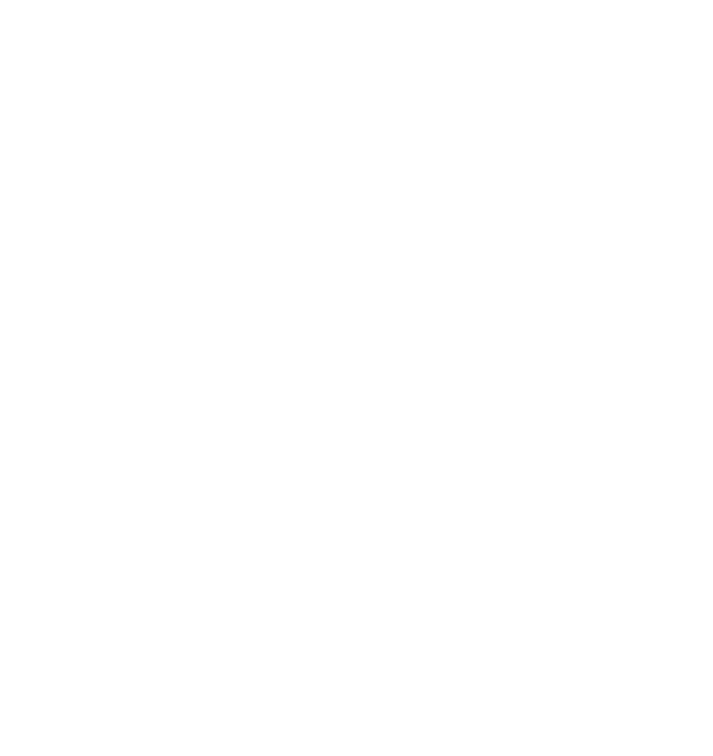
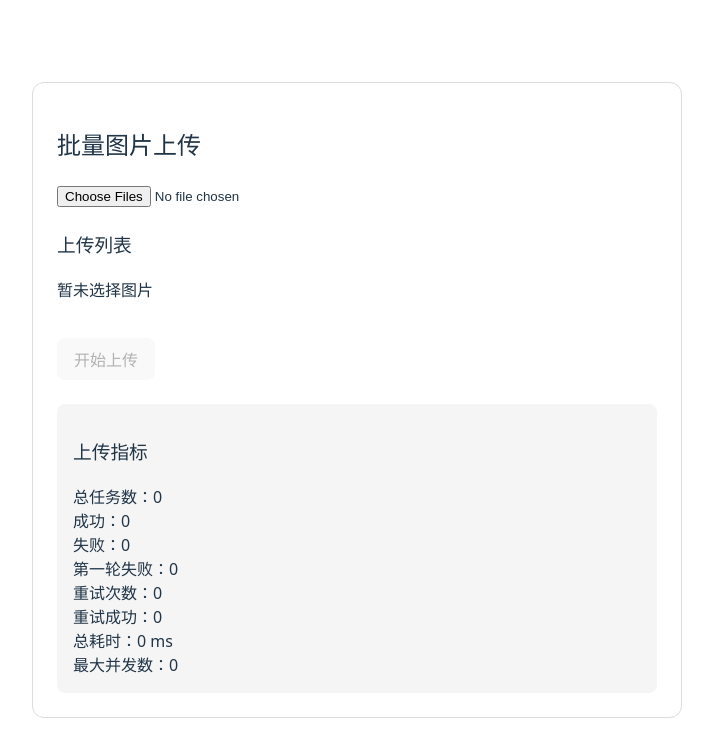
Before and after one commit to reallegg/react-blog-demo, a React (Vite) app: page /uploadimage in a window 1280 px wide. Before the commit this address had no page. Shown: the top 756 px of the page, without its empty margins (283-996 px from the left). Built offline with nearby package versions, Linux system fonts and the light colour scheme.

Commit message:
add upload image

```diff
--- a/src/App.tsx
+++ b/src/App.tsx
@@ -1,12 +1,14 @@
 import { Routes, Route } from 'react-router'
 import PullToRefresh from './pages/PullToRefresh/index.tsx'
 import PracticeHub from './pages/PracticeHub/index.tsx'
+import ImageUploader from './pages/uploadImage/index.tsx'
 
 function App() {
   return (
     <Routes>
       <Route path="/" element={<PullToRefresh />} />
       <Route path="/practice" element={<PracticeHub />} />
+      <Route path="/uploadimage" element={<ImageUploader />} />
     </Routes>
   )
 }
--- /dev/null
+++ b/src/pages/uploadImage/index.tsx
@@ -0,0 +1,131 @@
+import { useState } from 'react'
+import { uploadTask } from '../../services/uploadTask'
+import type {
+  UploadItem,
+  UploadMetrics,
+} from '../../types/upload.ts'
+
+export default function ImageUploader() {
+  const [items, setItems] = useState<UploadItem[]>([])
+  const metrics: UploadMetrics = {
+  total: items.length,
+
+  successCount: 0,
+  failedCount: 0,
+
+  firstAttemptFailedCount: 0,
+  retryCount: 0,
+  retrySuccessCount: 0,
+
+  totalDuration: 0,
+  maxConcurrency: 0,
+}
+
+  const handleFileChange = (
+    event: React.ChangeEvent<HTMLInputElement>
+  ) => {
+    const files = Array.from(event.target.files ?? [])
+
+    const newItems: UploadItem[] = files.map((file) => ({
+      id: crypto.randomUUID(),
+      file,
+      status: 'pending',
+      retryCount: 0,
+    }))
+
+    setItems(newItems)
+  }
+
+  const handleUpload = async () => {
+    if (items.length === 0) return
+
+    const firstItem = items[0]
+
+    try {
+      const result = await uploadTask(firstItem.file)
+
+      console.log('上传成功', result)
+    } catch (error) {
+      console.log('上传失败', error)
+    }
+  }
+
+  return (
+    <div
+      style={{
+        width: 600,
+        margin: '40px auto',
+        padding: 24,
+        border: '1px solid #ddd',
+        borderRadius: 12,
+      }}
+    >
+      <h2>批量图片上传</h2>
+
+      <input
+        type="file"
+        accept="image/*"
+        multiple
+        onChange={handleFileChange}
+      />
+
+      <div style={{ marginTop: 24 }}>
+        <h3>上传列表</h3>
+
+        {items.length === 0 ? (
+          <p>暂未选择图片</p>
+        ) : (
+          items.map((item) => (
+            <div
+              key={item.id}
+              style={{
+                display: 'flex',
+                justifyContent: 'space-between',
+                padding: '8px 0',
+                borderBottom: '1px solid #eee',
+              }}
+            >
+              <span>{item.file.name}</span>
+
+              <span>{item.status}</span>
+            </div>
+          ))
+        )}
+      </div>
+
+      <button
+        disabled={items.length === 0}
+        onClick={handleUpload}
+        style={{
+          marginTop: 20,
+          padding: '8px 16px',
+        }}
+      >
+        开始上传
+      </button>
+
+      <div
+        style={{
+          marginTop: 24,
+          padding: 16,
+          background: '#f5f5f5',
+          borderRadius: 8,
+        }}
+      >
+        <h3>上传指标</h3>
+          <div>总任务数：{metrics.total}</div>
+          <div>成功：{metrics.successCount}</div>
+          <div>失败：{metrics.failedCount}</div>
+          <div>
+            第一轮失败：{metrics.firstAttemptFailedCount}
+          </div>
+          <div>重试次数：{metrics.retryCount}</div>
+          <div>重试成功：{metrics.retrySuccessCount}</div>
+          <div>
+            总耗时：{metrics.totalDuration.toFixed(0)} ms
+          </div>
+          <div>最大并发数：{metrics.maxConcurrency}</div>
+      </div>
+    </div>
+  )
+}
--- /dev/null
+++ b/src/services/mockUpload.ts
@@ -0,0 +1,30 @@
+export interface MockUploadResponse {
+  url: string
+}
+
+export function mockUpload(
+  file: File
+): Promise<MockUploadResponse> {
+  return new Promise((resolve, reject) => {
+    const delay = Math.random() * 1500 + 500
+
+    console.log(`[start] ${file.name}`)
+
+    setTimeout(() => {
+      const isFailed = Math.random() < 0.3
+
+      if (isFailed) {
+        console.log(`[failed] ${file.name}`)
+
+        reject(new Error(`${file.name} 上传失败`))
+        return
+      }
+
+      console.log(`[success] ${file.name}`)
+
+      resolve({
+        url: `https://example.com/uploads/${encodeURIComponent(file.name)}`,
+      })
+    }, delay)
+  })
+}
--- /dev/null
+++ b/src/services/uploadTask.ts
@@ -0,0 +1,30 @@
+import { mockUpload } from './mockUpload'
+
+export interface UploadTaskResult {
+  success: boolean
+  url?: string
+  error?: unknown
+  duration: number
+}
+
+export async function uploadTask(
+  file: File
+): Promise<UploadTaskResult> {
+  const start = performance.now()
+
+  try {
+    const result = await mockUpload(file)
+
+    return {
+      success: true,
+      url:result.url,
+      duration: performance.now() - start,
+    }
+  } catch (error) {
+    return {
+      success: false,
+      error,
+      duration: performance.now() - start,
+    }
+  }
+}
--- /dev/null
+++ b/src/types/upload.ts
@@ -0,0 +1,30 @@
+export type UploadStatus =
+  | 'pending'
+  | 'uploading'
+  | 'success'
+  | 'failed'
+
+export interface UploadItem {
+  id: string
+  file: File
+  status: UploadStatus
+
+  retryCount: number
+
+  duration?: number
+  url?: string
+  error?: unknown
+}
+
+export interface UploadMetrics {
+  total: number
+  successCount: number
+  failedCount: number
+
+  firstAttemptFailedCount: number
+  retryCount: number
+  retrySuccessCount: number
+
+  totalDuration: number
+  maxConcurrency: number
+}
```
Also changed, not shown: src/pages/PracticeHub/functions/WeekTwo.tsx (added, +39 -0 lines), src/utils/runWithConcurrency.ts (added, +33 -0 lines).
